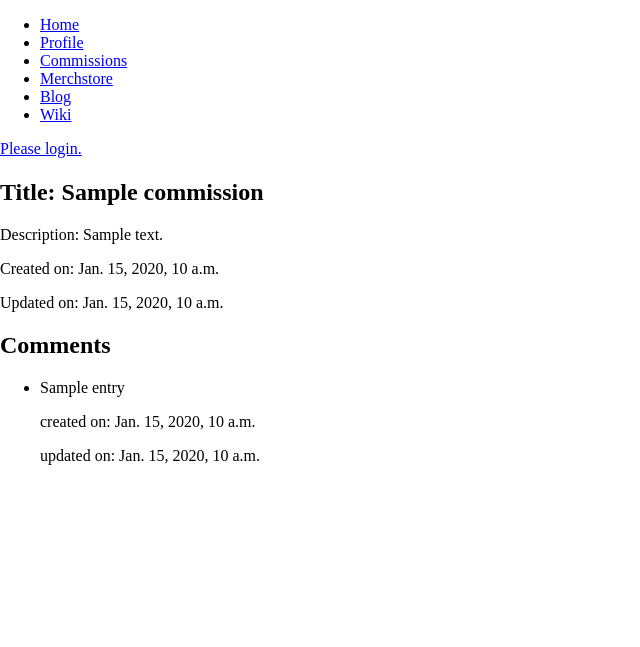
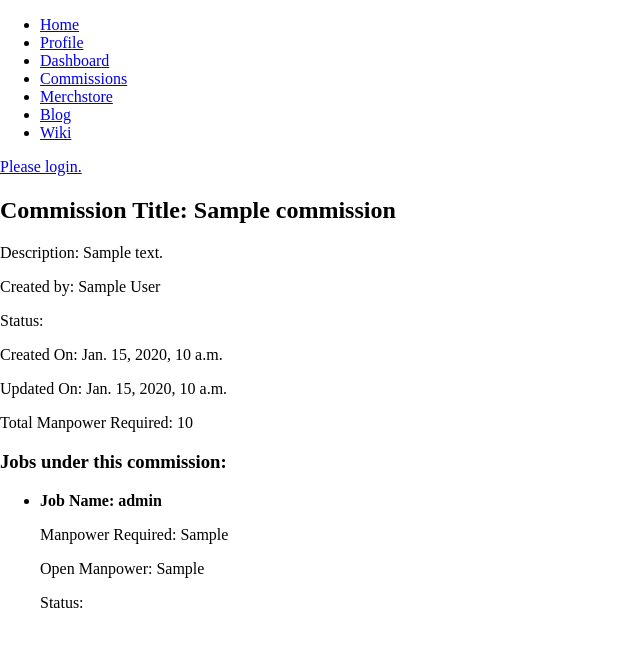
Before and after one commit to gianvalen/hobbysite-F-9, a Django app: template hobbysite/templates/commissions/commission_detail.html in a window 1280 px wide. Shown: the top 647 px of the page, without its empty margins (0-640 px from the left). Run offline with Django 5.2, Linux system fonts and the light colour scheme; the template is opened without the code that fills it: most values are stand-ins (such as "Sample title", 1, 10 or a date in 2020).

Commit message:
Fixed templates for all views

```diff
--- a/hobbysite/templates/base.html
+++ b/hobbysite/templates/base.html
@@ -11,6 +11,7 @@
         <ul>
             <li><a href="{% url 'home' %}">Home</a></li>
             <li><a href="{% url 'user_management:profile-update' %}">Profile</a></li>
+            <li><a href="{% url 'dashboard' %}">Dashboard</a></li>
             <li><a href="{% url 'commissions:commission-list' %}">Commissions</a></li>
             <li><a href="{% url 'merchstore:items' %}">Merchstore</a></li>
             <li><a href="{% url 'blog:blog-list' %}">Blog</a></li>
@@ -21,7 +22,7 @@
 
     {% block user_authentication %}
         {% if request.user.is_authenticated %}
-            <h4> Hello {{request.user.username}}</h4>
+            <h4> Hello, {{request.user.username}}!</h4>
             <form action = "{% url 'logout' %}" method = "POST">
                 {% csrf_token %}
                 <button type = "submit">LOG OUT</button>
--- a/hobbysite/templates/commissions/commission_detail.html
+++ b/hobbysite/templates/commissions/commission_detail.html
@@ -3,17 +3,53 @@
 {% block title %}Commission Detail{% endblock %}
 
 {% block content %}
-    <h2>Title: {{ commission.title }}</h2>
+    <h2>Commission Title: {{ commission.title }}</h2>
     <p>Description: {{ commission.description }}</p>
-    <p>Created on: {{ commission.created_on }}</p>
-    <p>Updated on: {{ commission.updated_on }}</p>
+    <p>Created by: {{ commission.author }}</p>
+    <p>Status:
+        {% if commission.status == '1' %}
+            Open
+        {% elif commission.status == '2' %}
+            Full
+        {% elif commission.status == '3' %}
+            Completed
+        {% elif commission.status == '4' %}
+            Discontinued
+        {% endif %}
+    </p>
+    <p>Created On: {{ commission.created_on }}</p>
+    <p>Updated On: {{ commission.updated_on }}</p>
 
-    <h2>Comments</h2>
+    <p>Total Manpower Required: {{ sum_manpower_required }}</p>
+
+    <h3>Jobs under this commission:</h3>
     <ul>
-        {% for comment in commission.comments.all %}
-            <li>{{ comment.entry  }}</li>
-            <p>created on: {{ comment.created_on  }}</p>
-            <p>updated on: {{ comment.updated_on  }}</p>
+        {% for job in jobs %}
+            <li><strong>Job Name: {{job.role}}</strong></li>
+            <p>Manpower Required: {{job.manpower_required}}</p>
+            <p>Open Manpower: {{job.open_manpower}}</p>
+            <p>Status:
+                {% if commission.status == '1' %}
+                    Open
+                {% elif commission.status == '2' %}
+                    Full
+                {% endif %}
+            </p>
+
+            {% if request.user.is_authenticated %}
+                {% if commission.author != request.user.profile %}
+                    <form method="post">
+                        {% csrf_token %}
+                        {{ job_application_form.as_p }}
+                        <button type="submit">Apply</button>
+                    </form>
+                {% endif %}
+            {% endif %}
         {% endfor %}
     </ul>
+
+
+    {% if request.user == commission.author.user %}
+        <a href="{% url 'commissions:commission-update' pk=commission.pk %}"><button>Edit Commission</button></a>
+    {% endif %}
 {% endblock %}
```
Also changed, not shown: hobbysite/templates/commissions/commission_create.html (added, +18 -0 lines), hobbysite/templates/commissions/commission_list.html (+80 -8 lines), hobbysite/templates/commissions/commission_update.html (added, +12 -0 lines).
